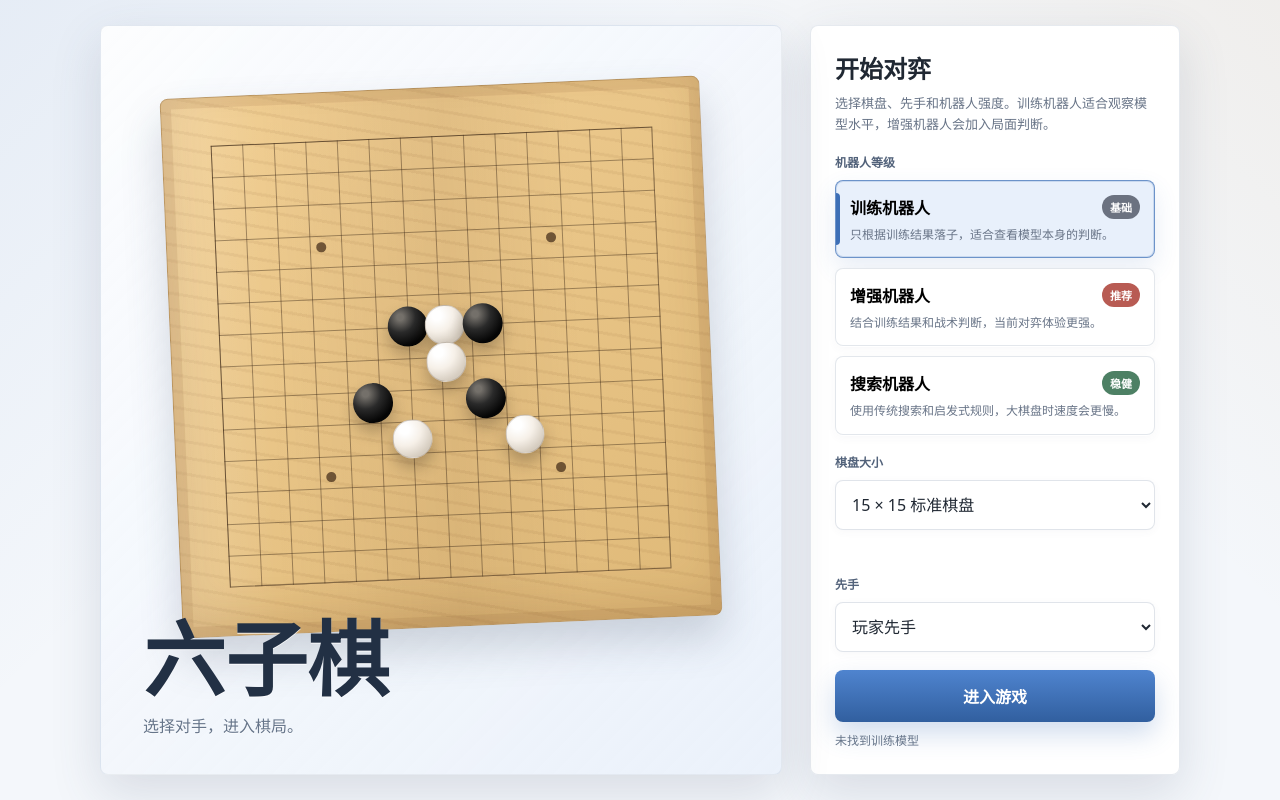
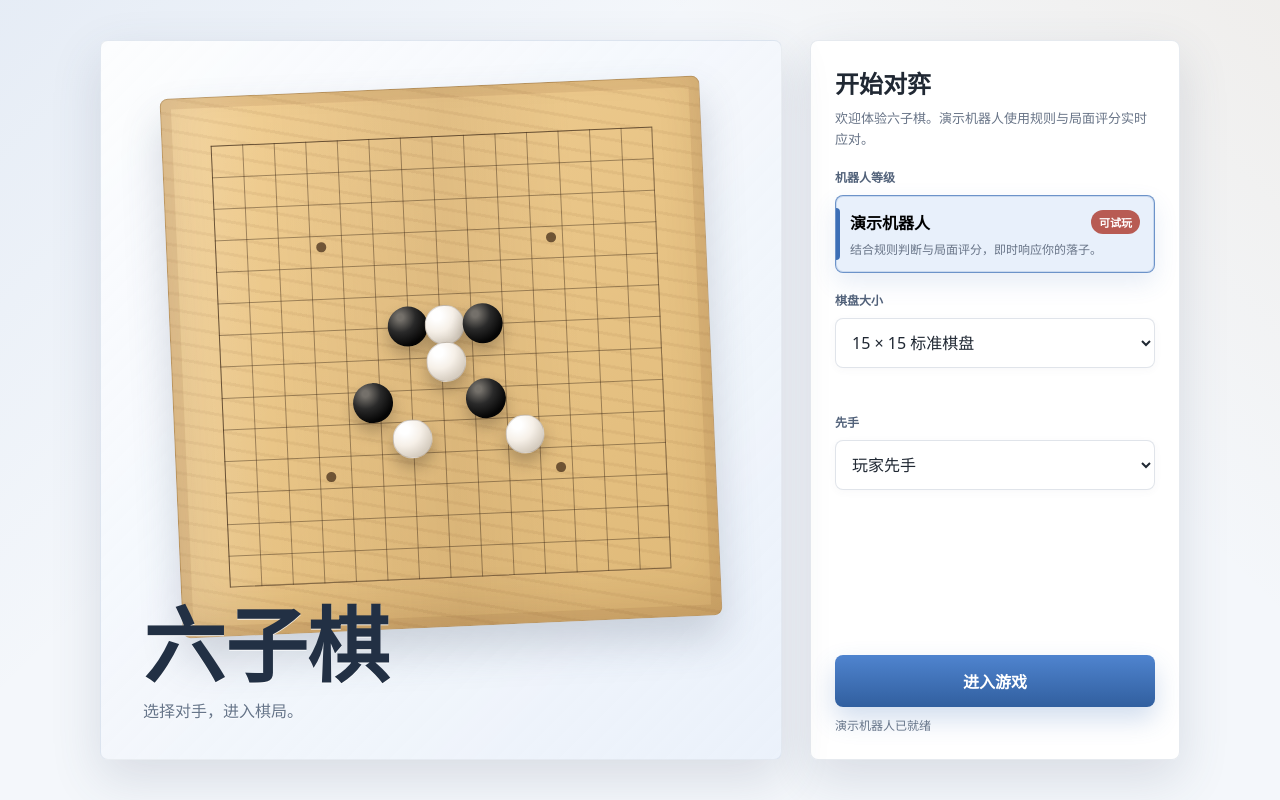
Before and after one commit to Lynn-zu/connect6-ai, a Flask app: template templates/index.html in a window 1280 px wide. Run offline with Flask 2, Linux system fonts and the light colour scheme; the template is opened without the code that fills it: most values are stand-ins (such as "Sample title", 1, 10 or a date in 2020); parts of the project's set-up code (start-up, migrations or seed data) failed here and were passed over.

Commit message:
Prepare playable web demo

```diff
--- a/app.py
+++ b/app.py
@@ -1,6 +1,7 @@
 # app.py - 修复版：对接训练生成的模型文件
-from flask import Flask, request, jsonify, render_template, send_file
+from flask import Flask, request, jsonify, render_template, send_file, session, g
 from flask_cors import CORS
+from werkzeug.local import LocalProxy
 import numpy as np
 import random
 from typing import Tuple, List, Dict, Optional
@@ -43,7 +44,36 @@ os.makedirs(MODEL_DIR, exist_ok=True)
 os.makedirs('data/games', exist_ok=True)
 
 app = Flask(__name__, template_folder='templates')
+app.secret_key = os.environ.get('FLASK_SECRET_KEY') or os.urandom(32)
 CORS(app)
+
+GAME_STATES = {}
+
+
+def _new_game_state():
+    return {
+        'board': None,
+        'ai': None,
+        'human_color': 1,
+        'ai_color': 2,
+        'ai_type': 'deep_learning',
+        'ai_level': 'medium',
+        'review_mode': False,
+        'review_index': 0,
+        'redo_stack': []
+    }
+
+
+@app.before_request
+def load_player_game_state():
+    game_id = session.get('game_id')
+    if not game_id:
+        game_id = os.urandom(16).hex()
+        session['game_id'] = game_id
+    g.game_state = GAME_STATES.setdefault(game_id, _new_game_state())
+
+
+game_state = LocalProxy(lambda: g.game_state)
 
 model_cache_lock = threading.Lock()
 cached_model = None
@@ -1183,19 +1213,7 @@ class Connect6PureModelAI(Connect6DeepLearningAI):
 
 
 
-# ===================== 全局状态与API =====================
-# 全局游戏状态
-game_state = {
-    'board': None,
-    'ai': None,
-    'human_color': 1,
-    'ai_color': 2,
-    'ai_type': 'deep_learning',  # 默认使用强化学习AI（训练模型）
-    'ai_level': 'medium',
-    'review_mode': False,
-    'review_index': 0,
-    'redo_stack': []
-}
+# ===================== 游戏API =====================
 
 training_lock = threading.Lock()
 training_status = {
@@ -1377,7 +1395,12 @@ def get_status_message(board):
 
 @app.route('/')
 def index():
-    return render_template('index.html')
+    return render_template('index.html', demo_mode=os.environ.get('DEMO_MODE') == '1')
+
+
+@app.route('/healthz')
+def health_check():
+    return jsonify({'status': 'ok'})
 
 @app.route('/api/new_game', methods=['POST'])
 def new_game():
@@ -1616,6 +1639,8 @@ def next_move():
 def train_model():
     """启动后台训练任务（对接训练脚本）"""
     try:
+        if os.environ.get('DEMO_MODE') == '1':
+            return jsonify({'success': False, 'message': '公开试玩版不开放训练接口'}), 403
         if not TF_AVAILABLE:
             return jsonify({
                 'success': False,
--- /dev/null
+++ b/requirements-demo.txt
@@ -0,0 +1,4 @@
+Flask>=3.0,<4
+flask-cors>=4.0,<6
+numpy>=1.26,<3
+gunicorn>=22,<24
--- a/templates/index.html
+++ b/templates/index.html
@@ -546,12 +546,22 @@
         <aside class="setup-panel">
             <div class="panel-head">
                 <h2>开始对弈</h2>
+                {% if demo_mode %}
+                <p>欢迎体验六子棋。演示机器人使用规则与局面评分实时应对。</p>
+                {% else %}
                 <p>选择棋盘、先手和机器人强度。训练机器人适合观察模型水平，增强机器人会加入局面判断。</p>
+                {% endif %}
             </div>
 
             <div class="field">
                 <label>机器人等级</label>
                 <div class="level-grid" id="aiLevels">
+                    {% if demo_mode %}
+                    <button class="level-card active" data-ai="deep_learning" type="button">
+                        <span class="level-name">演示机器人<span class="level-tag">可试玩</span></span>
+                        <span class="level-desc">结合规则判断与局面评分，即时响应你的落子。</span>
+                    </button>
+                    {% else %}
                     <button class="level-card active" data-ai="pure_model" type="button">
                         <span class="level-name">训练机器人<span class="level-tag">基础</span></span>
                         <span class="level-desc">只根据训练结果落子，适合查看模型本身的判断。</span>
@@ -564,6 +574,7 @@
                         <span class="level-name">搜索机器人<span class="level-tag">稳健</span></span>
                         <span class="level-desc">使用传统搜索和启发式规则，大棋盘时速度会更慢。</span>
                     </button>
+                    {% endif %}
                 </div>
             </div>
 
@@ -634,6 +645,7 @@
 </section>
 
 <script>
+const DEMO_MODE = {{ demo_mode|tojson }};
 class Connect6GameUI {
     constructor() {
         this.canvas = document.getElementById('gameBoard');
@@ -644,12 +656,12 @@ class Connect6GameUI {
         this.gameState = null;
         this.currentMoves = [];
         this.isThinking = false;
-        this.aiType = 'pure_model';
+        this.aiType = DEMO_MODE ? 'deep_learning' : 'pure_model';
         this.stoneCache = {};
         this.feedbackTimer = null;
         this.aiLabels = {
             pure_model: '训练机器人',
-            deep_learning: '增强机器人',
+            deep_learning: DEMO_MODE ? '演示机器人' : '增强机器人',
             minimax: '搜索机器人'
         };
         this.init();
@@ -724,6 +736,11 @@ class Connect6GameUI {
     }
 
     async refreshTrainStatus() {
+        if (DEMO_MODE) {
+            document.getElementById('modelMeta').textContent = '演示机器人已就绪';
+            document.getElementById('modelInfo').textContent = '规则与局面评分';
+            return;
+        }
         try {
             const res = await fetch('/api/train_status');
             const data = await res.json();
@@ -872,7 +889,7 @@ class Connect6GameUI {
         const labels = {
             pure_model: '训练机器人',
             enhanced_model: '增强机器人',
-            fallback_heuristic: '启发式回退',
+            fallback_heuristic: DEMO_MODE ? '演示机器人' : '启发式回退',
             model_unavailable: '训练模型不可用',
             minimax: '搜索机器人'
         };
```
Also changed, not shown: render.yaml (added, +13 -0 lines), README.md, 1 other file.
